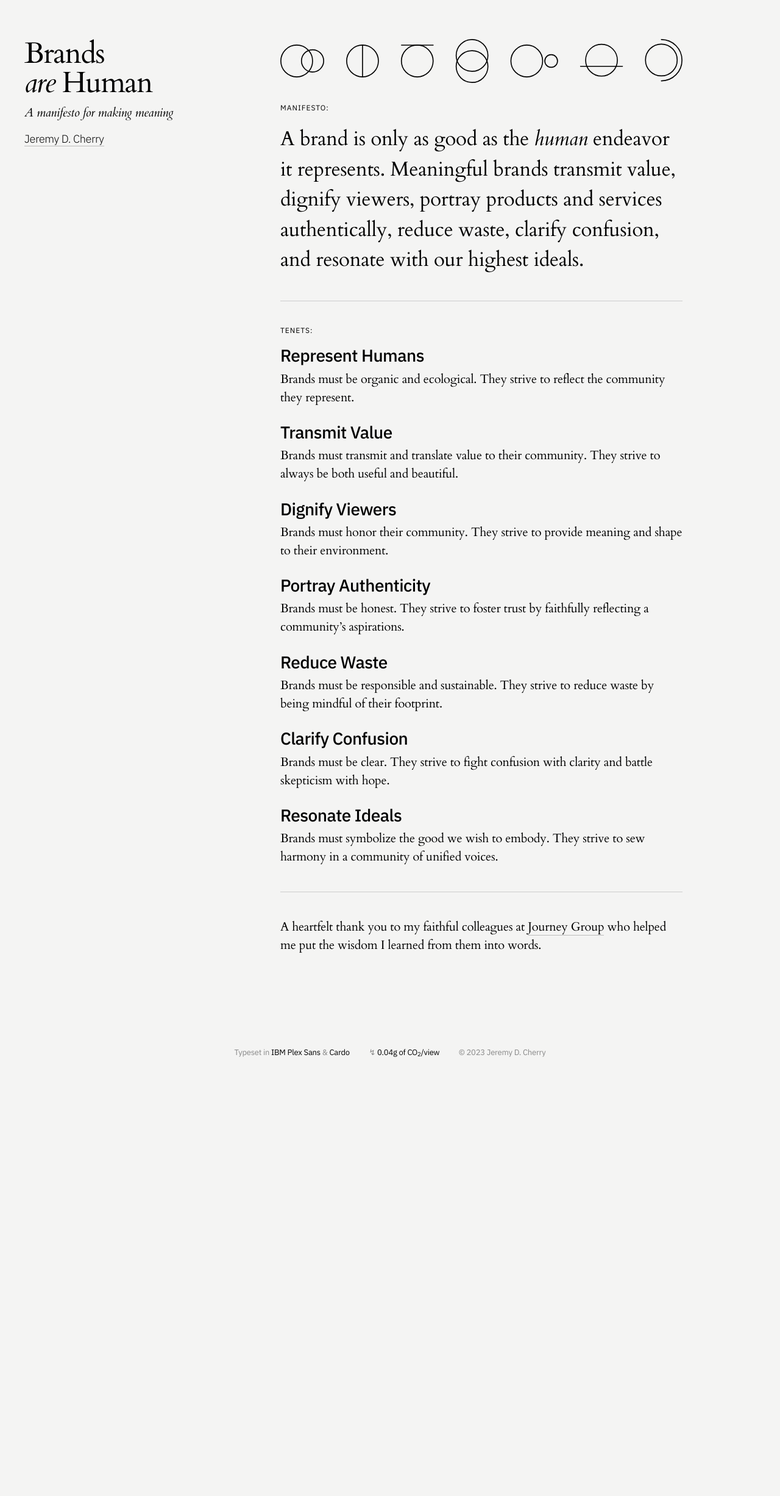
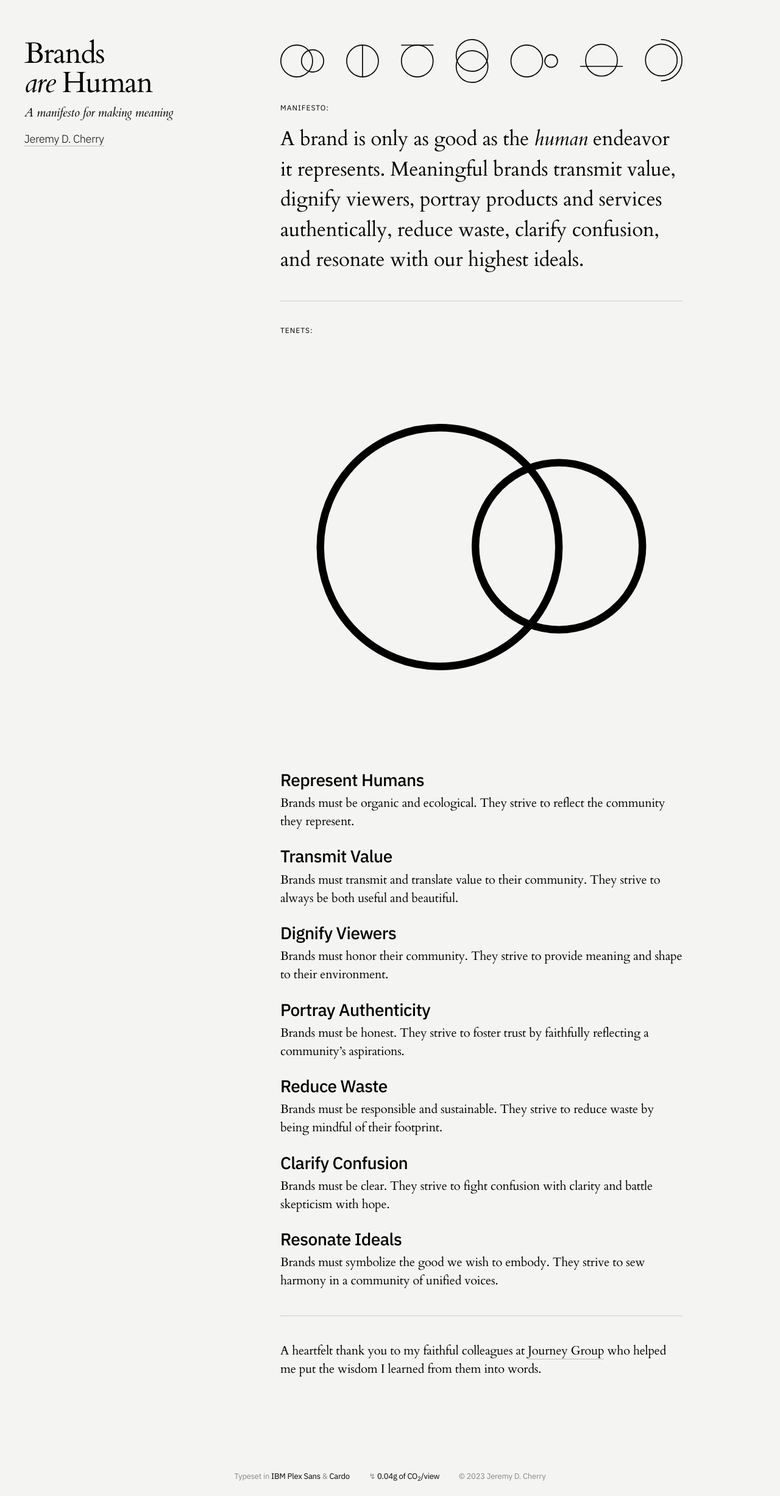
Before and after one commit to jeremydcherry/jeremydcherry.github.io, a Jekyll site: the page built from content/brands.md, in a window 1280 px wide. Shown: the whole page at 61% size. Built offline with Jekyll 4.4.1, drawn with Linux system fonts in a browser that asks for light colours; before the commit the page ends 1758 px from its top, so only the background shows below that.

Commit message:
Added tenet glyph

```diff
--- a/content/brands.md
+++ b/content/brands.md
@@ -14,6 +14,8 @@ permalink: /brandsarehuman
 ---
 
 #### Tenets:
+
+<img src="/images/tenet-1.svg" class="tenet-glyph">
 
 ## Represent Humans
 Brands must be organic and ecological. They strive to reflect the community they represent.
```
Also changed, not shown: images/brands-pattern.svg, images/tenet-1.svg (added), images/tenet-2.svg (added), images/tenet-3.svg (added), images/tenet-4.svg (added), images/tenet-5.svg (added), images/tenet-6.svg (added), images/tenet-7.svg (added).
